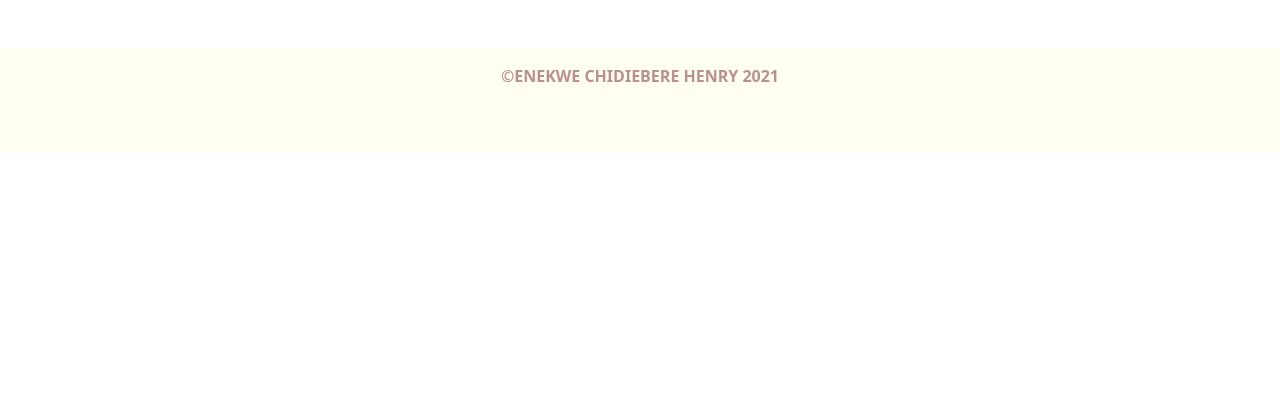
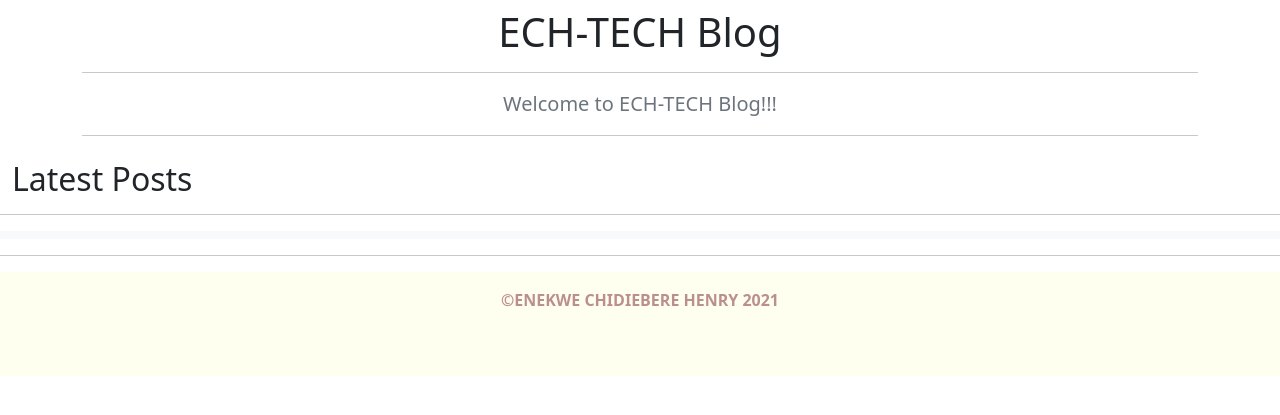
Before and after one commit to chididev/mysite-project, a Django app: page /blog/blog/ in a window 1280 px wide. Shown: the part 56-471 px from the top of the page. Run offline with Django 3.2, Linux system fonts and the light colour scheme; data that the repository does not hold is empty.

Commit message:
Done with the blog functionalities. Currently styling

```diff
--- a/blog/templates/blog/blog.html
+++ b/blog/templates/blog/blog.html
@@ -1,6 +1,40 @@
 {% extends 'base.html' %}
 {% load static %}
 {% block content %}
-<br>
-<br>
+<!-- HANDLES THE BLOG PAGE -->
+        <section class="jumbotron text-center pt-2 pb-2">
+            <div class="container">
+                <h1 class="jumbotron-heading">ECH-TECH Blog</h1>
+                <hr>
+                <p class="lead text-muted">Welcome to ECH-TECH Blog!!!</p>
+                <hr>
+            </div>
+        </section>
+        <h2 class="container-fluid pt-0.5 pb-0.5">Latest Posts</h2>
+        <hr>
+        <div class="album py-5 bg-light pt-1 pb-1">
+            <div class="container">
+                <div class="row">
+                    {% for blog in blogs.all %}
+                    <div class="col-md-3">
+                        <div class="card mb-4 box-shadow">
+                            <h6 class="text-center pt-3 text-uppercase"><a href="{% url 'detail' blog.id %}">{{ blog.title }}</a></h6>
+                            <br>
+                            <img class="card-img-top img-fluid" src="{{ blog.image.url }}" alt="Card image cap" height=100 width =100>
+                            <div class="card-body">
+                                <p class="card-text">{{ blog.summary }}</p>
+                                <hr>
+                                {{ blog.pub_date_pretty }}
+                                <div class="d-flex justify-content-between align-items-center">
+                                </div>
+                            </div>
+                        </div>
+                    </div>
+                    {% endfor %}
+                    </div>
+                </div>
+            </div>
+            <hr>
+        </div>
+
 {% endblock %}
--- a/blog/urls.py
+++ b/blog/urls.py
@@ -4,4 +4,5 @@ from blog.views import blog
 
 urlpatterns = [
     path('blog/', views.blog, name='blog'),
+    path('<int:blog_id>/', views.detail, name="detail"),
 ]
--- a/blog/views.py
+++ b/blog/views.py
@@ -8,4 +8,4 @@ def blog(request):
 
 def detail(request, blog_id):
     blog_detail = get_object_or_404(Blog, pk=blog_id)
-    return render(request, 'blog/detail.html', {'blog_detail':blog_detail})
+    return render(request, 'blog/detail.html', {'blog': blog_detail})
```
Also changed, not shown: blog/templates/blog/detail.html (+26 -2 lines).
